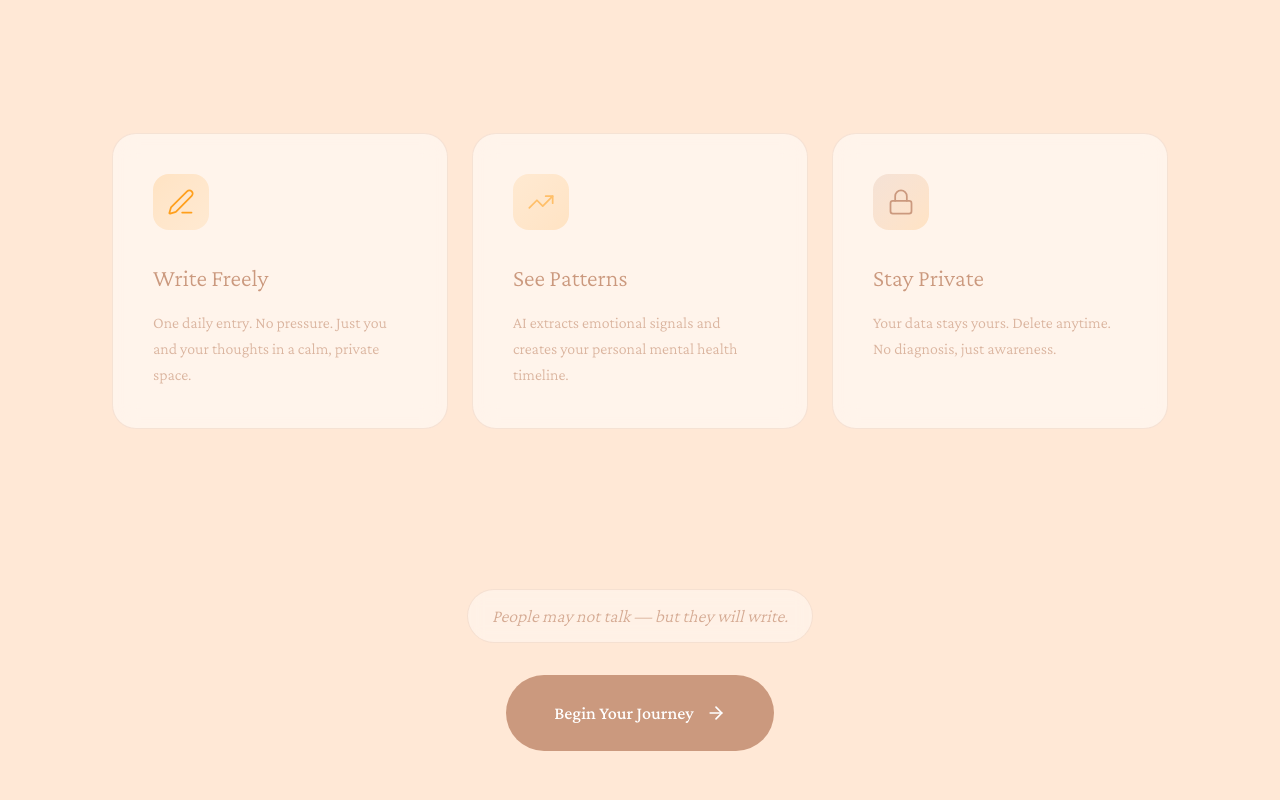
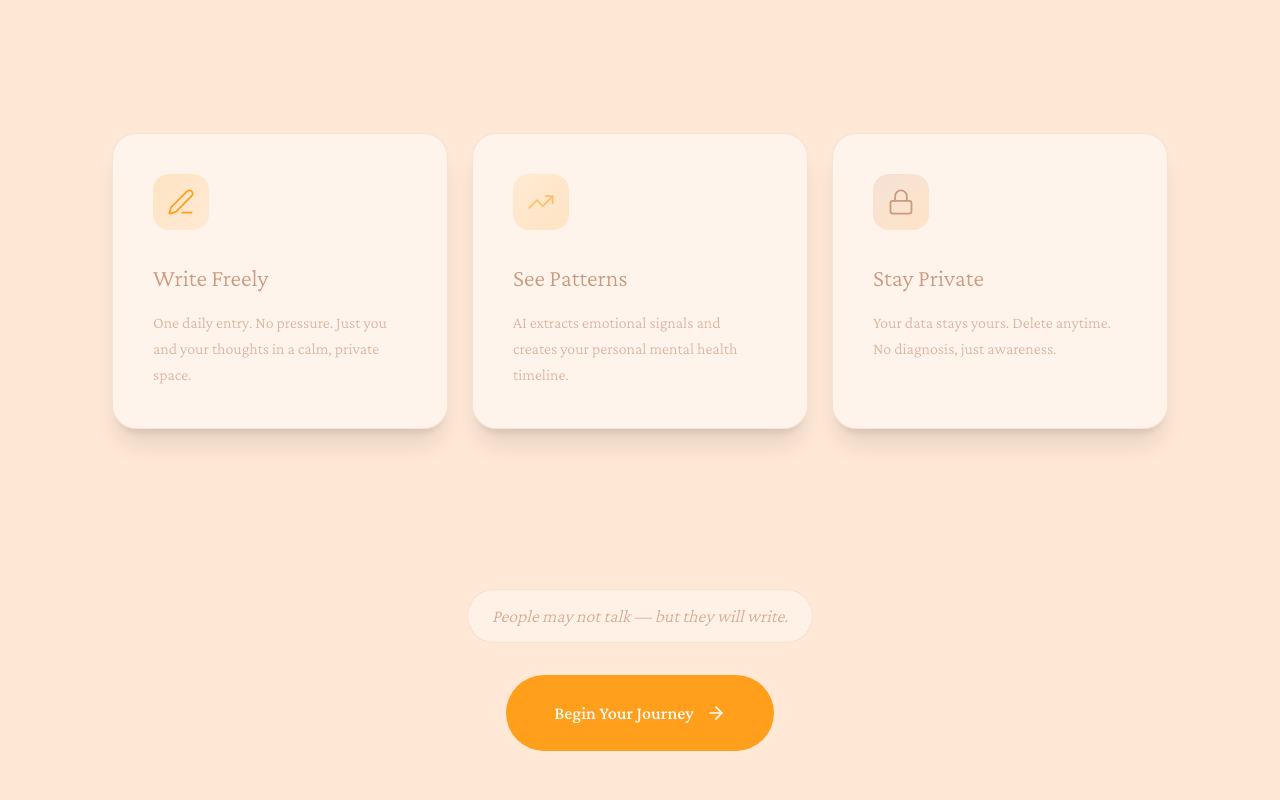
Before and after one commit to adit1110/Reflecta, a Next.js app in the folder reflecta/: page / in a window 1280 px wide. Shown: the part 1020-1820 px from the top of the page. Built offline with nearby package versions, Linux system fonts and the light colour scheme.

Commit message:
fix: made all buttons have the same colour scheme, and removed hover effects from main page cards

```diff
--- a/reflecta/app/page.tsx
+++ b/reflecta/app/page.tsx
@@ -89,12 +89,12 @@ export default function Home() {
           </button>
         </div>
 
-        {/* Key Features - Enhanced Cards with Staggered Animation from left */}
+        {/* Key Features - Cards with NO hover effects */}
         <div className="grid md:grid-cols-3 gap-6 mb-40">
-          <div className={`group relative p-10 bg-white/50 backdrop-blur-md rounded-3xl border border-[#CB997E]/20 hover:border-[#FF9F1C]/50 transition-all duration-500 hover:shadow-2xl hover:-translate-y-2 ${isVisible ? 'opacity-100 translate-x-0' : 'opacity-0 -translate-x-12'}`} style={{ transitionDelay: '900ms' }}>
-            <div className="absolute top-0 right-0 w-32 h-32 bg-gradient-to-br from-[#FF9F1C]/10 to-transparent rounded-full blur-2xl group-hover:opacity-100 opacity-0 transition-opacity duration-500" />
+          {/* Card 1 - No hover */}
+          <div className={`relative p-10 bg-white/50 backdrop-blur-md rounded-3xl border border-[#CB997E]/20 shadow-xl transition-all duration-1000 delay-[900ms] ${isVisible ? 'opacity-100 translate-x-0' : 'opacity-0 -translate-x-12'}`}>
             <div className="relative">
-              <div className="w-14 h-14 mb-8 rounded-2xl bg-gradient-to-br from-[#FF9F1C]/20 to-[#FFBF69]/20 flex items-center justify-center group-hover:scale-110 transition-transform duration-300">
+              <div className="w-14 h-14 mb-8 rounded-2xl bg-gradient-to-br from-[#FF9F1C]/20 to-[#FFBF69]/20 flex items-center justify-center">
                 <PenLine className="w-7 h-7 text-[#FF9F1C]" strokeWidth={1.5} />
               </div>
               <h3 className="text-2xl font-light text-[#CB997E] mb-4">
@@ -106,10 +106,10 @@ export default function Home() {
             </div>
           </div>
 
-          <div className={`group relative p-10 bg-white/50 backdrop-blur-md rounded-3xl border border-[#CB997E]/20 hover:border-[#FF9F1C]/50 transition-all duration-500 hover:shadow-2xl hover:-translate-y-2 ${isVisible ? 'opacity-100 translate-x-0' : 'opacity-0 -translate-x-12'}`} style={{ transitionDelay: '1050ms' }}>
-            <div className="absolute top-0 right-0 w-32 h-32 bg-gradient-to-br from-[#FFBF69]/10 to-transparent rounded-full blur-2xl group-hover:opacity-100 opacity-0 transition-opacity duration-500" />
+          {/* Card 2 - No hover */}
+          <div className={`relative p-10 bg-white/50 backdrop-blur-md rounded-3xl border border-[#CB997E]/20 shadow-xl transition-all duration-1000 delay-[1050ms] ${isVisible ? 'opacity-100 translate-x-0' : 'opacity-0 -translate-x-12'}`}>
             <div className="relative">
-              <div className="w-14 h-14 mb-8 rounded-2xl bg-gradient-to-br from-[#FFBF69]/20 to-[#FF9F1C]/20 flex items-center justify-center group-hover:scale-110 transition-transform duration-300">
+              <div className="w-14 h-14 mb-8 rounded-2xl bg-gradient-to-br from-[#FFBF69]/20 to-[#FF9F1C]/20 flex items-center justify-center">
                 <TrendingUp className="w-7 h-7 text-[#FFBF69]" strokeWidth={1.5} />
               </div>
               <h3 className="text-2xl font-light text-[#CB997E] mb-4">
@@ -121,10 +121,10 @@ export default function Home() {
             </div>
           </div>
 
-          <div className={`group relative p-10 bg-white/50 backdrop-blur-md rounded-3xl border border-[#CB997E]/20 hover:border-[#FF9F1C]/50 transition-all duration-500 hover:shadow-2xl hover:-translate-y-2 ${isVisible ? 'opacity-100 translate-x-0' : 'opacity-0 -translate-x-12'}`} style={{ transitionDelay: '1200ms' }}>
-            <div className="absolute top-0 right-0 w-32 h-32 bg-gradient-to-br from-[#CB997E]/10 to-transparent rounded-full blur-2xl group-hover:opacity-100 opacity-0 transition-opacity duration-500" />
+          {/* Card 3 - No hover */}
+          <div className={`relative p-10 bg-white/50 backdrop-blur-md rounded-3xl border border-[#CB997E]/20 shadow-xl transition-all duration-1000 delay-[1200ms] ${isVisible ? 'opacity-100 translate-x-0' : 'opacity-0 -translate-x-12'}`}>
             <div className="relative">
-              <div className="w-14 h-14 mb-8 rounded-2xl bg-gradient-to-br from-[#CB997E]/20 to-[#FF9F1C]/20 flex items-center justify-center group-hover:scale-110 transition-transform duration-300">
+              <div className="w-14 h-14 mb-8 rounded-2xl bg-gradient-to-br from-[#CB997E]/20 to-[#FF9F1C]/20 flex items-center justify-center">
                 <Lock className="w-7 h-7 text-[#CB997E]" strokeWidth={1.5} />
               </div>
               <h3 className="text-2xl font-light text-[#CB997E] mb-4">
@@ -145,7 +145,7 @@ export default function Home() {
             </p>
           </div>
           <div>
-            <Link href="/write" className="group px-12 py-6 bg-[#CB997E] text-white rounded-full text-lg font-medium hover:bg-[#FF9F1C] transition-all duration-300 hover:shadow-2xl hover:scale-105 inline-flex items-center gap-3">
+            <Link href="/write" className="group px-12 py-6 bg-[#FF9F1C] text-white rounded-full text-lg font-medium hover:bg-[#FFBF69] transition-all duration-300 hover:shadow-2xl hover:scale-105 inline-flex items-center gap-3">
               Begin Your Journey
               <ArrowRight className="w-5 h-5 group-hover:translate-x-1 transition-transform duration-300" strokeWidth={2} />
             </Link>
```
